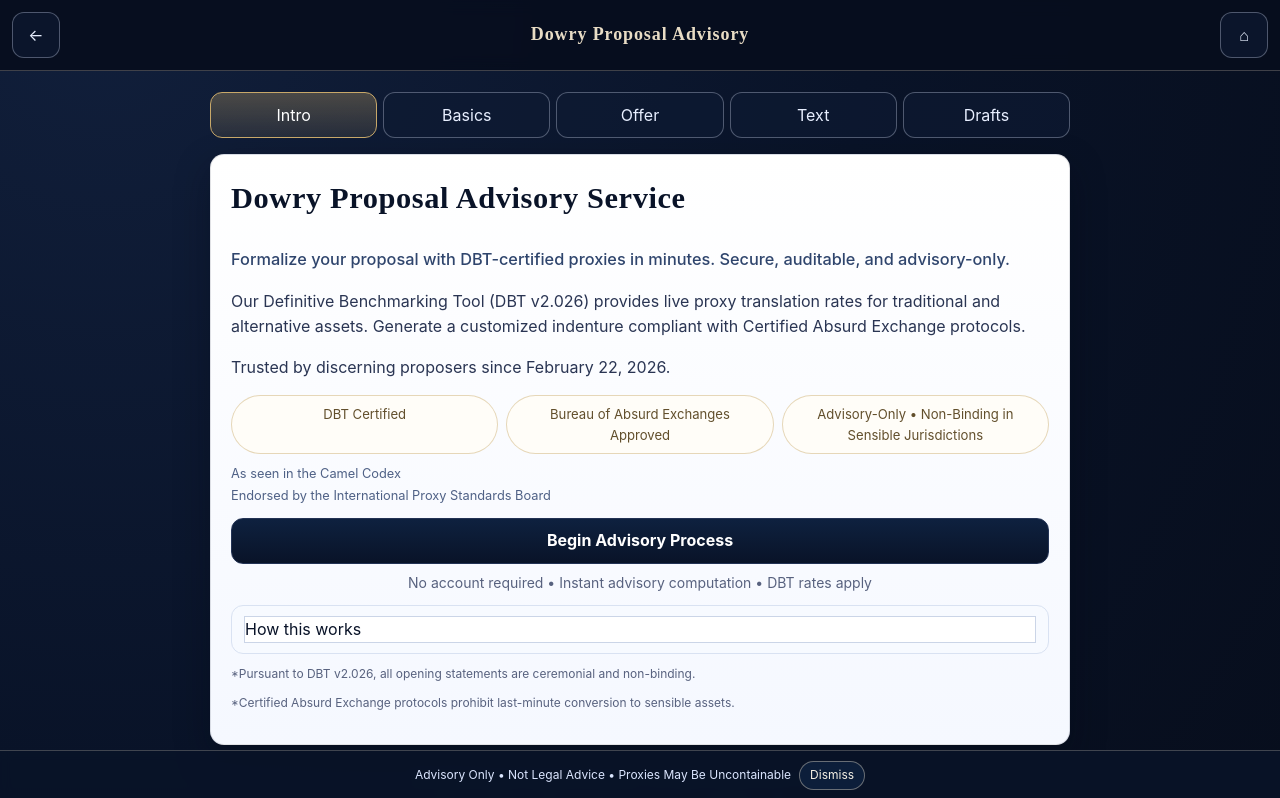
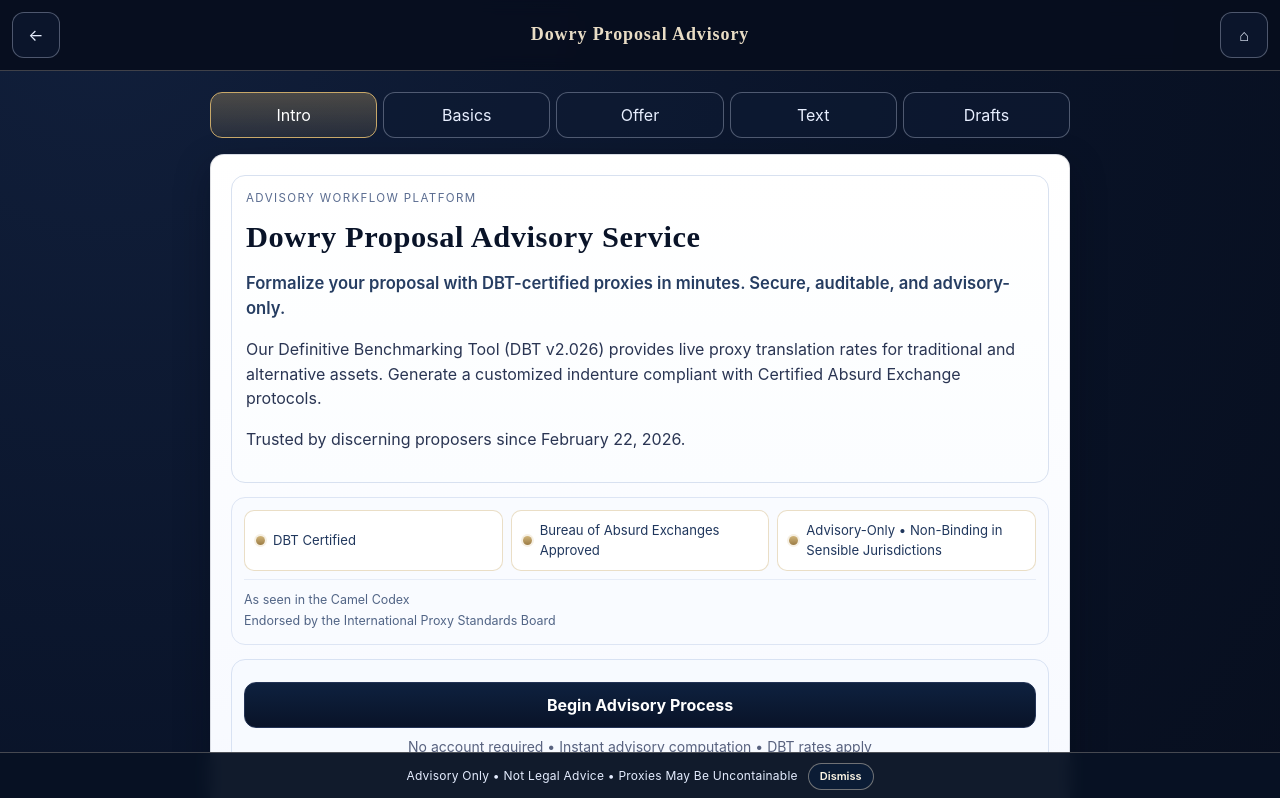
Before and after one commit to dmeehan45/international-camel-equivalents, a React (Vite) app: page / in a window 1280 px wide. Shown: the top 798 px of the page. Built offline with nearby package versions, Linux system fonts and the light colour scheme.

Commit message:
Refine intro layout with minimalist legal visual polish

```diff
--- a/src/app.css
+++ b/src/app.css
@@ -388,67 +388,139 @@ pre {
   margin-top: 6px;
 }
 
+.intro-landing {
+  display: grid;
+  gap: 14px;
+}
+
+.intro-hero {
+  border: 1px solid #d8e1f0;
+  border-radius: 14px;
+  padding: 14px;
+  background: linear-gradient(180deg, #ffffff 0%, #fbfdff 100%);
+}
+
+.intro-kicker {
+  margin: 0 0 6px;
+  font-size: 0.72rem;
+  letter-spacing: 0.12em;
+  text-transform: uppercase;
+  color: #5a6c90;
+}
+
+.intro-hero h2 {
+  margin-bottom: 10px;
+}
+
 .intro-tagline {
-  font-size: 1.02rem;
-  color: #2f456d;
-  font-weight: 500;
+  font-size: 1.04rem;
+  color: #263d62;
+  font-weight: 560;
+  margin: 0 0 10px;
+  line-height: 1.5;
+}
+
+.trust-rail {
+  border: 1px solid #dde5f4;
+  border-radius: 14px;
+  padding: 12px;
+  background: #f9fbff;
 }
 
 .trust-badge-grid {
   display: grid;
   grid-template-columns: 1fr;
   gap: 8px;
-  margin: 14px 0 10px;
+  margin: 0;
 }
 
 .trust-badge {
   margin: 0;
-  border: 1px solid rgba(200, 168, 105, 0.45);
+  border: 1px solid rgba(200, 168, 105, 0.38);
+  border-radius: 10px;
+  padding: 9px 11px;
+  background: #fff;
+  color: #20375d;
+  font-size: 0.82rem;
+  text-align: left;
+  display: flex;
+  align-items: center;
+  gap: 8px;
+}
+
+.trust-badge-dot {
+  width: 9px;
+  height: 9px;
   border-radius: 999px;
-  padding: 8px 12px;
-  background: #fffdf8;
-  color: #624f2c;
-  font-size: 0.82rem;
-  text-align: center;
+  background: linear-gradient(180deg, #d1b57a 0%, #9b7b44 100%);
+  box-shadow: 0 0 0 2px rgba(209, 181, 122, 0.2);
+  flex: 0 0 auto;
+}
+
+.trust-mentions {
+  margin-top: 8px;
+  border-top: 1px solid #e6ecf7;
+  padding-top: 8px;
 }
 
 .trust-mentions p {
   margin: 2px 0;
-  font-size: 0.8rem;
-  color: #4f6186;
+  font-size: 0.78rem;
+  color: #526586;
+}
+
+.cta-zone {
+  border: 1px solid #d8e2f3;
+  border-radius: 14px;
+  padding: 12px;
+  background: #f7faff;
 }
 
 .cta-meta {
   text-align: center;
-  margin: 8px 0 12px;
+  margin: 8px 0 0;
 }
 
 .how-it-works {
   border: 1px solid #d9e2f2;
-  border-radius: 12px;
+  border-radius: 14px;
   padding: 10px 12px;
-  background: #f7faff;
-  margin-bottom: 8px;
+  background: #fbfcff;
+  margin-bottom: 0;
 }
 
-.how-it-works summary {
+.how-it-works-summary {
   list-style: none;
   cursor: pointer;
   margin: 0;
+  display: flex;
+  align-items: center;
+  justify-content: space-between;
+  font-weight: 600;
+  color: #1f3760;
 }
 
-.how-it-works summary::-webkit-details-marker {
+.how-it-works-summary::-webkit-details-marker {
   display: none;
 }
 
+.how-it-works[open] .how-it-works-chevron {
+  transform: rotate(180deg);
+}
+
+.how-it-works-chevron {
+  transition: transform 120ms ease;
+}
+
 .how-it-works ol {
-  margin: 8px 0 6px;
+  margin: 10px 0 6px;
   padding-left: 20px;
   color: var(--ccc-slate);
 }
 
 .how-it-works li {
-  margin-bottom: 6px;
+  margin-bottom: 7px;
+  line-height: 1.5;
 }
 
 @media (min-width: 768px) {
--- a/src/design/legal-theme.css
+++ b/src/design/legal-theme.css
@@ -1,17 +1,25 @@
 .legal-footer {
-  margin: 24px 0 84px;
+  margin: 28px 0 88px;
   color: var(--ccc-steel);
   text-align: center;
-  font-size: 13px;
-  letter-spacing: 0.03em;
+  font-size: 12px;
+  letter-spacing: 0.02em;
+  border-top: 1px solid rgba(216, 227, 245, 0.85);
+  padding-top: 12px;
 }
 
 .legal-footer p {
-  margin: 4px 0;
+  margin: 5px 0;
+}
+
+.legal-footer p:first-child {
+  color: #2f456a;
+  font-weight: 600;
 }
 
 .legal-footer-links a {
-  color: var(--ccc-steel);
+  color: #496086;
+  text-underline-offset: 2px;
 }
 
 .persistent-disclaimer {
@@ -20,27 +28,29 @@
   right: 0;
   bottom: 0;
   z-index: 20;
-  background: rgba(9, 19, 40, 0.95);
-  color: #dbe6ff;
-  border-top: 1px solid rgba(232, 220, 197, 0.25);
+  background: rgba(8, 18, 36, 0.96);
+  color: #e5edff;
+  border-top: 1px solid rgba(232, 220, 197, 0.28);
   text-align: center;
   padding: 10px 12px;
   font-size: 12px;
-  backdrop-filter: blur(6px);
+  backdrop-filter: blur(8px);
   display: flex;
   align-items: center;
   justify-content: center;
-  gap: 8px;
+  gap: 10px;
+  letter-spacing: 0.02em;
 }
 
 .persistent-disclaimer-dismiss {
   min-height: auto;
   border-radius: 999px;
-  border: 1px solid rgba(232, 220, 197, 0.42);
-  background: rgba(14, 33, 63, 0.85);
-  color: #f7f2e6;
-  padding: 4px 10px;
-  font-size: 12px;
+  border: 1px solid rgba(232, 220, 197, 0.45);
+  background: rgba(12, 29, 55, 0.9);
+  color: #fff8e7;
+  padding: 4px 11px;
+  font-size: 11px;
+  font-weight: 600;
 }
 
 
--- a/src/pages/Page1Landing.tsx
+++ b/src/pages/Page1Landing.tsx
@@ -10,32 +10,41 @@ type Props = {
 export function Page1Landing({ copy, howOpen, onToggleHow, onBegin }: Props) {
   return (
     <div className="intro-landing">
+      <header className="intro-hero" aria-label="Advisory service introduction">
+        <p className="intro-kicker">Advisory Workflow Platform</p>
         <h2>{copy.page1.title}</h2>
         <p className="intro-tagline">{copy.page1.tagline}</p>
+        {copy.page1.body.map((line) => <p key={line}>{line}</p>)}
+      </header>
 
-      {copy.page1.body.map((line) => <p key={line}>{line}</p>)}
-
-      <div className="trust-badge-grid" aria-label="Advisory trust markers">
+      <section className="trust-rail" aria-label="Advisory trust markers">
+        <div className="trust-badge-grid">
           {copy.page1.trustBadges.map((badge) => (
-          <p className="trust-badge" key={badge}>{badge}</p>
+            <p className="trust-badge" key={badge}>
+              <span className="trust-badge-dot" aria-hidden="true" />
+              {badge}
+            </p>
           ))}
         </div>
-
         <div className="trust-mentions" aria-label="Advisory endorsements">
           {copy.page1.trustMentions.map((mention) => (
             <p key={mention}>{mention}</p>
           ))}
         </div>
+      </section>
 
+      <section className="cta-zone" aria-label="Begin advisory process">
         <button className="ccc-button-primary" onClick={onBegin}>{copy.page1.begin}</button>
         <p className="helper cta-meta">{copy.page1.ctaMeta}</p>
+      </section>
 
       <details className="how-it-works" open={howOpen}>
-        <summary className="cta-secondary text-link" onClick={(event) => {
+        <summary className="how-it-works-summary" onClick={(event) => {
           event.preventDefault();
           onToggleHow();
         }}>
-          {copy.page1.howItWorksLabel}
+          <span>{copy.page1.howItWorksLabel}</span>
+          <span className="how-it-works-chevron" aria-hidden="true">▾</span>
         </summary>
 
         <ol>
```
Lines whose indentation alone changed are shown as unchanged.
